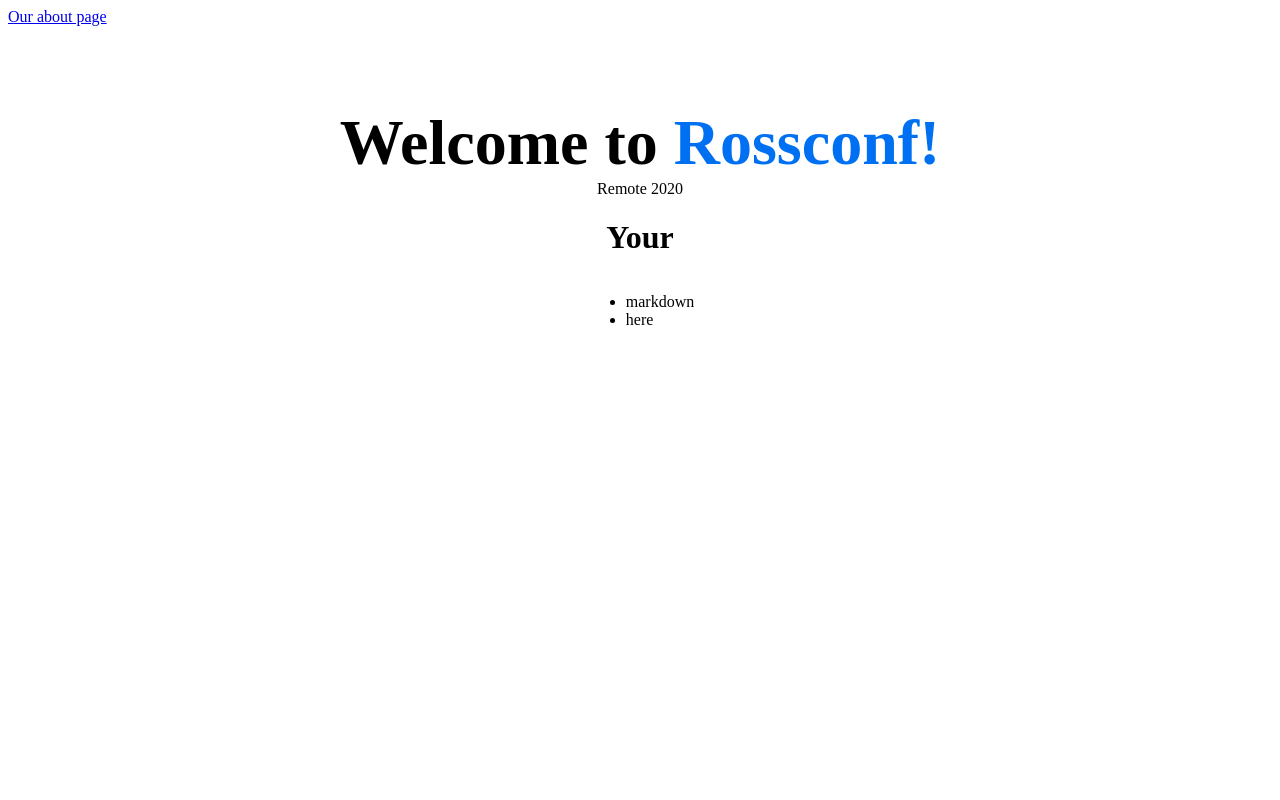
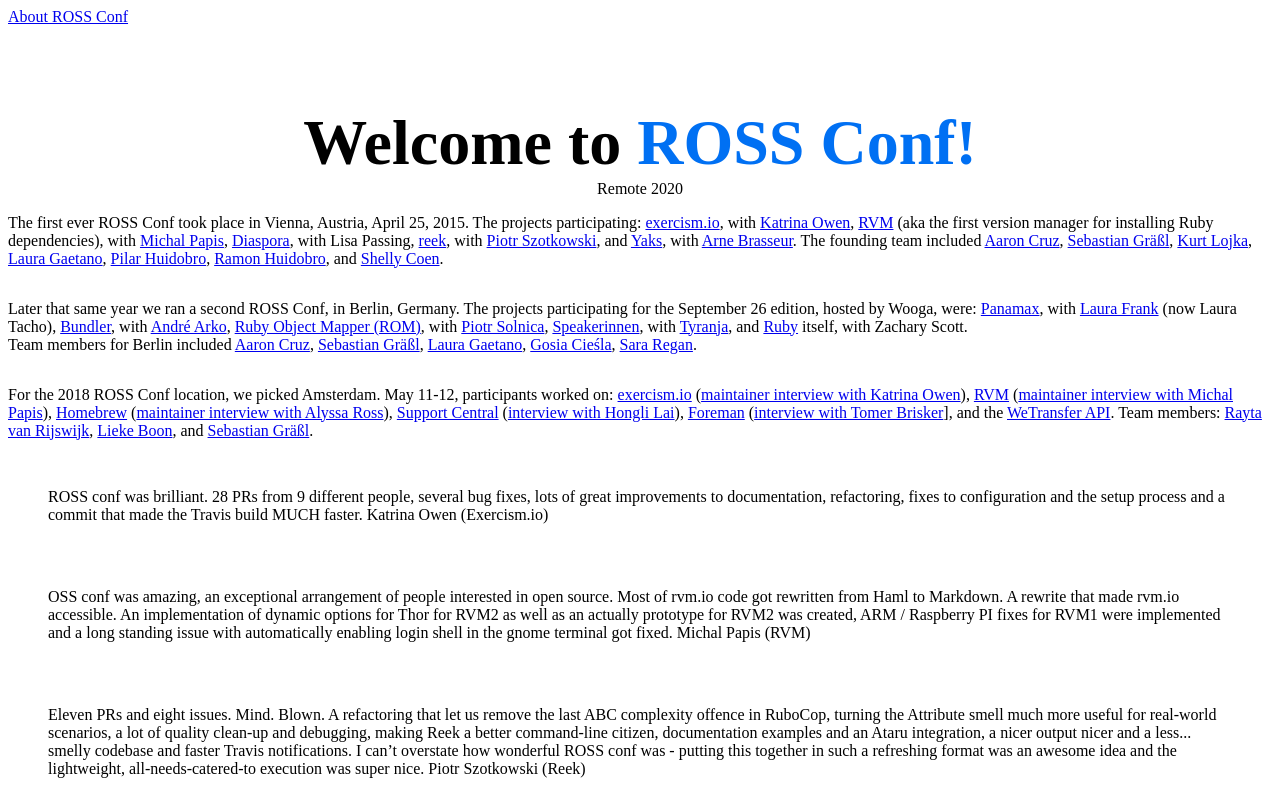
Before and after one commit to rossconf/next-rossconf, a Next.js app: page /about in a window 1280 px wide. Shown: the top 800 px of the page. Built offline with nearby package versions, Linux system fonts and the light colour scheme.

Commit message:
Add about page content

```diff
--- a/pages/about.js
+++ b/pages/about.js
@@ -6,27 +6,53 @@
 function About() {
   return <>
     <Head>
-    <title>RossConf</title>
+    <title>ROSS Conf</title>
     <link rel="icon" href="/favicon.ico" />
   </Head>
 
   <aside>
-    <a href='/about'>Our about page</a>
+    <a href='/about'>About ROSS Conf</a>
   </aside>
 
   <main className={styles.main}>
     <h1 className={styles.title}>
-      Welcome to <a href="https://rossconf.io">Rossconf!</a>
+      Welcome to <a href="https://rossconf.io">ROSS Conf!</a>
     </h1>
 
     {events.remote2020.title}
 
     <ReactMarkdown source={
 `
-# Your
+The first ever ROSS Conf took place in Vienna, Austria, April 25, 2015. The projects participating: [exercism.io](https://exercism.io), with [Katrina Owen](https://twitter.com/kytrinyx), [RVM](http://rvm.io/) (aka the first version manager for installing Ruby dependencies), with [Michal Papis](https://twitter.com/mpapis), [Diaspora](https://joindiaspora.com/), with Lisa Passing, [reek](https://github.com/troessner/reek), with [Piotr Szotkowski](https://twitter.com/chastell), and [Yaks](https://github.com/plexus/yaks), with [Arne Brasseur](https://twitter.com/plexus). The founding team included [Aaron Cruz](https://twitter.com/mraaroncruz), [Sebastian Gräßl](https://twitter.com/bastilian), [Kurt Lojka](https://twitter.com/kurtfresh), [Laura Gaetano](https://twitter.com/alicetragedy), [Pilar Huidobro](https://twitter.com/Althaire), [Ramon Huidobro](https://twitter.com/hola_soy_milk), and [Shelly Coen](https://twitter.com/shellycoen).
 
-- markdown
-- here
+Later that same year we ran a second ROSS Conf, in Berlin, Germany. The projects participating for the September 26 edition, hosted by Wooga, were: [Panamax](http://panamax.io/), with [Laura Frank](https://twitter.com/rhein_wein) (now Laura Tacho), [Bundler](http://bundler.io/), with [André Arko](https://twitter.com/indirect), [Ruby Object Mapper (ROM)](http://rom-rb.org/), with [Piotr Solnica](https://twitter.com/_solnic_), [Speakerinnen](https://speakerinnen.org/), with [Tyranja](https://twitter.com/_tyranja_), and [Ruby](https://github.com/ruby/ruby) itself, with Zachary Scott.
+Team members for Berlin included [Aaron Cruz](https://twitter.com/mraaroncruz), [Sebastian Gräßl](https://twitter.com/bastilian), [Laura Gaetano](https://twitter.com/alicetragedy), [Gosia Cieśla](https://twitter.com/gosia_ciesla), [Sara Regan](https://twitter.com/sareg0).
+
+For the 2018 ROSS Conf location, we picked Amsterdam. May 11-12, participants worked on: [exercism.io](http://exercism.io/) ([maintainer interview with Katrina Owen](https://vimeo.com/278623931)), [RVM](http://rvm.io/) ([maintainer interview with Michal Papis](https://vimeo.com/279013852)), [Homebrew](https://brew.sh/) ([maintainer interview with Alyssa Ross](https://vimeo.com/276832570)), [Support Central](https://github.com/phusion/support_central/) ([interview with Hongli Lai](https://vimeo.com/276832741)), [Foreman](https://theforeman.org/) ([interview with Tomer Brisker](https://vimeo.com/276832413)], and the [WeTransfer API](https://wetransfer.github.io/] (interview with [Noah Berman](https://vimeo.com/280321413)). Team members: [Rayta van Rijswijk](https://twitter.com/raytalks), [Lieke Boon](https://twitter.com/Lieke2208), and [Sebastian Gräßl](https://twitter.com/bastilian).
+
+> ROSS conf was brilliant. 28 PRs from 9 different people, several bug fixes, lots of great improvements to documentation, refactoring, fixes to configuration and the setup process and a commit that made the Travis build MUCH faster.
+> Katrina Owen (Exercism.io)
+
+> OSS conf was amazing, an exceptional arrangement of people interested in open source. Most of rvm.io code got rewritten from Haml to Markdown. A rewrite that made rvm.io accessible. An implementation of dynamic options for Thor for RVM2 as well as an actually prototype for RVM2 was created, ARM / Raspberry PI fixes for RVM1 were implemented and a long standing issue with automatically enabling login shell in the gnome terminal got fixed.
+> Michal Papis (RVM)
+
+> Eleven PRs and eight issues. Mind. Blown. A refactoring that let us remove the last ABC complexity offence in RuboCop, turning the Attribute smell much more useful for real-world scenarios, a lot of quality clean-up and debugging, making Reek a better command-line citizen, documentation examples and an Ataru integration, a nicer output nicer and a less... smelly codebase and faster Travis notifications. I can’t overstate how wonderful ROSS conf was - putting this together in such a refreshing format was an awesome idea and the lightweight, all-needs-catered-to execution was super nice.
+> Piotr Szotkowski (Reek)
+
+> Since installing is the first step/ hurdle for diaspora*, that was also where most work got done. We published an updated wiki entry for setting up a dev environment on OSX Yosemite. Two people hacked on a Docker container and a Vagrant box for easier setup. Final count: 3 pull requests, two new non-trivial issues were opened and a lot of people created accounts. The whole weekend was a blast and the people and the conference were just amazing!
+> Lisa Passing (Diaspora)
+
+> Two people worked on a yaks-rails integration gem, one on continued testing and fixing the README with ataru, and the fourth implemented the shorthand attribute syntax. The Rails integration is working in a rough first version, the other tasks were completed and merged the day itself. I really like how ROSS conf provides an easy entry point for people to get involved in a project. Really looking forward to seeing more ROSS confs in the future!
+> Arne Brasseur (Yaks)
+
+> We had a strong team with contributors from a variety of backgrounds all working on something. We received 3 patches in total, 1 bug fix, 1 doc patch, and 1 feature. With one more doc patch coming soon. I couldn't be happier!
+> Zachary Scott (Ruby)
+
+> ROSS conf exceeded my expectations. Maintainers and attendees alike got an in-depth look at very useful projects in the Ruby community, as well as an inside look into Ruby itself -- not just in terms of code, but how also Open Source projects are managed. The projects I maintain received a half-dozen PRs, as well as very important planning and design time with other like-minded engineers.
+> Laura Frank (Panamax)
+
+> 2 issues added, 3 merged pull request and one pending - one of them converting all cucumber tests in rspec tests, which saves us a load of work. I left with a lot of energy and renewed motivation.
+> Tyranja (Speakerinnen)
 
 `
     } />
```
